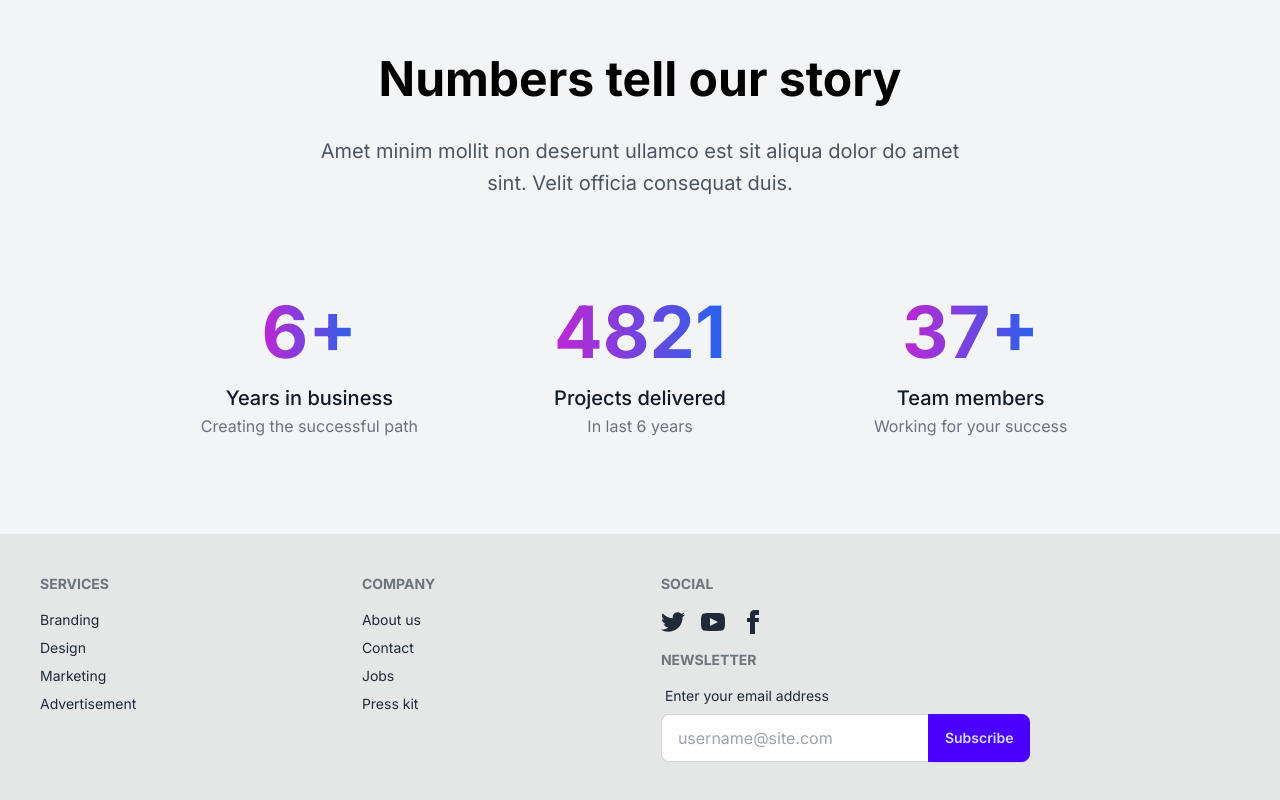
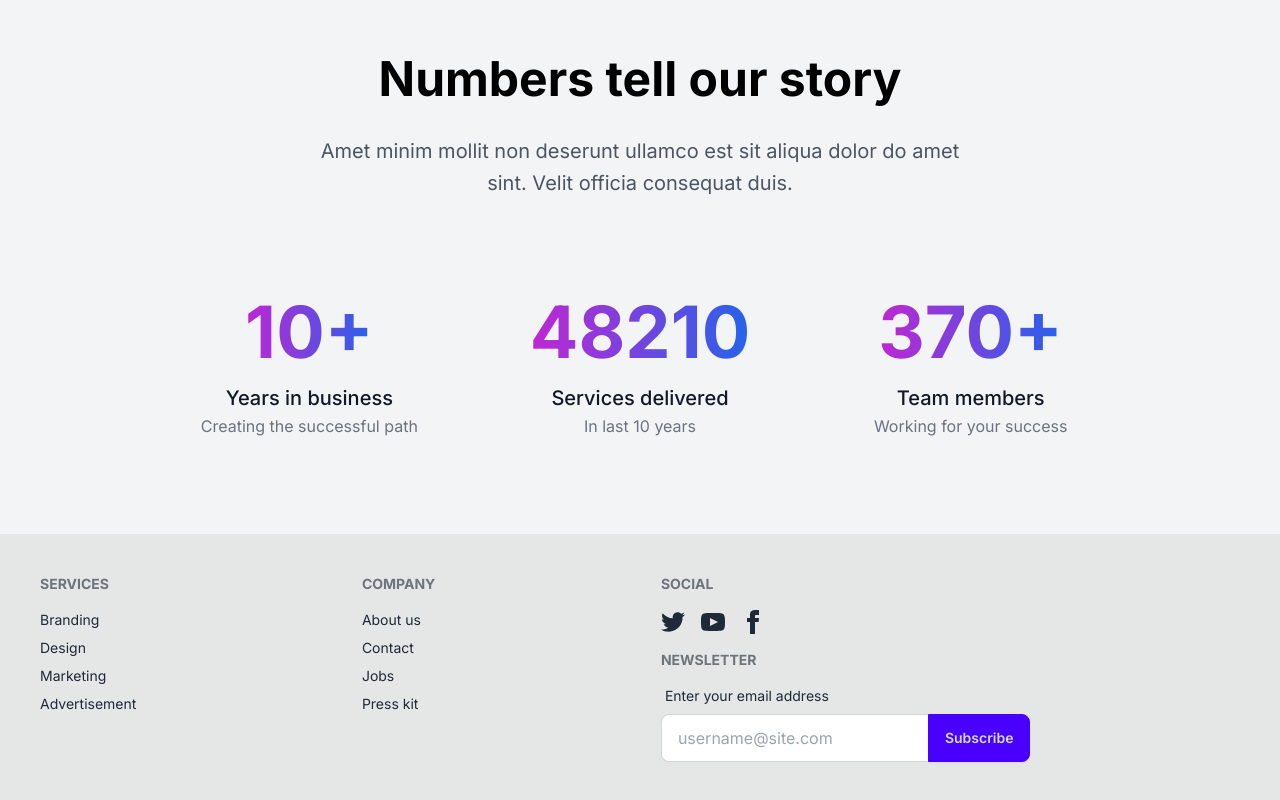
Before and after one commit to Mirza2018/next-level-services, a Next.js app: page / in a window 1280 px wide. Shown: the part 4731-5531 px from the top of the page. Built offline with nearby package versions, Linux system fonts and the light colour scheme.

Commit message:
happy custommer

```diff
--- a/src/components/Homepages/HappyCustommer.jsx
+++ b/src/components/Homepages/HappyCustommer.jsx
@@ -12,7 +12,7 @@ const HappyCustommer = () => {
         <div class="grid grid-cols-1 gap-8 mt-10 text-center lg:mt-24 sm:gap-x-8 md:grid-cols-3">
             <div>
                 <h3 class="font-bold text-7xl">
-                    <span class="text-transparent bg-clip-text bg-gradient-to-r from-fuchsia-600 to-blue-600"> 6+ </span>
+                    <span class="text-transparent bg-clip-text bg-gradient-to-r from-fuchsia-600 to-blue-600"> 10+ </span>
                 </h3>
                 <p class="mt-4 text-xl font-medium text-gray-900">Years in business</p>
                 <p class="text-base mt-0.5 text-gray-500">Creating the successful path</p>
@@ -20,15 +20,15 @@ const HappyCustommer = () => {
 
             <div>
                 <h3 class="font-bold text-7xl">
-                    <span class="text-transparent bg-clip-text bg-gradient-to-r from-fuchsia-600 to-blue-600"> 4821 </span>
+                    <span class="text-transparent bg-clip-text bg-gradient-to-r from-fuchsia-600 to-blue-600"> 48210 </span>
                 </h3>
-                <p class="mt-4 text-xl font-medium text-gray-900">Projects delivered</p>
-                <p class="text-base mt-0.5 text-gray-500">In last 6 years</p>
+                <p class="mt-4 text-xl font-medium text-gray-900">Services delivered</p>
+                <p class="text-base mt-0.5 text-gray-500">In last 10 years</p>
             </div>
 
             <div>
                 <h3 class="font-bold text-7xl">
-                    <span class="text-transparent bg-clip-text bg-gradient-to-r from-fuchsia-600 to-blue-600"> 37+ </span>
+                    <span class="text-transparent bg-clip-text bg-gradient-to-r from-fuchsia-600 to-blue-600"> 370+ </span>
                 </h3>
                 <p class="mt-4 text-xl font-medium text-gray-900">Team members</p>
                 <p class="text-base mt-0.5 text-gray-500">Working for your success</p>
```
